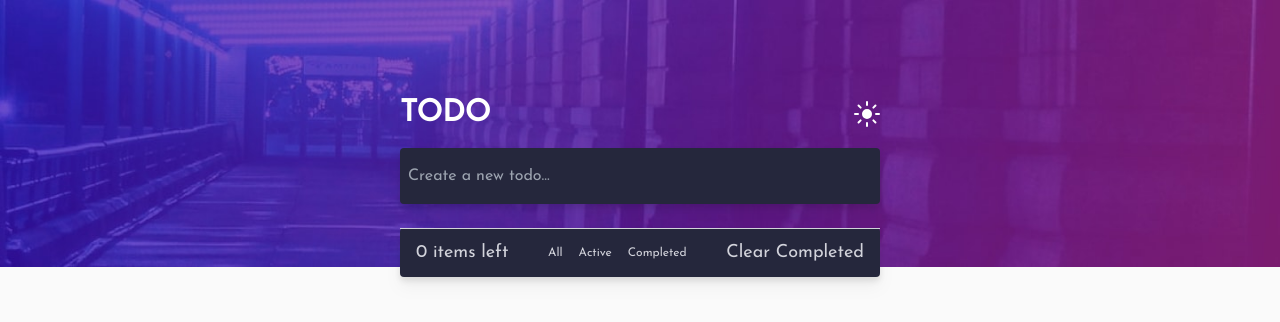
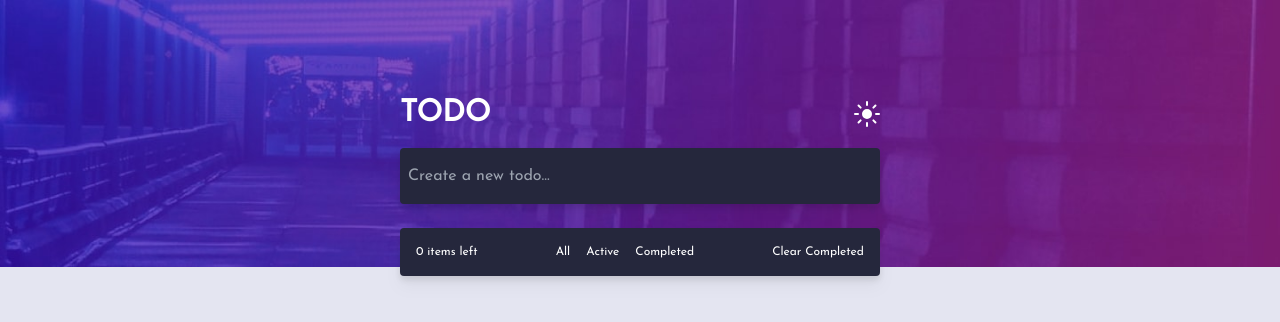
Before and after one commit to realAdif/Todo-redux, a React (Vite) app: page / in a window 1280 px wide. Shown: the top 322 px of the page. Built offline with nearby package versions, Linux system fonts and the light colour scheme.

Commit message:
Update styles in CreateTask, Filter, and ViewTask components

```diff
--- a/src/components/CreateTask.tsx
+++ b/src/components/CreateTask.tsx
@@ -18,7 +18,7 @@ function CreateTask() {
   return (
     <div className="bg-white dark:bg-very-dark-desaturated-blue drop-shadow-lg py-4 rounded flex items-center">
       <input
-        className="w-full outline-none mx-2 bg-transparent text-light-gray"
+        className="w-full outline-none mx-2 bg-transparent dark:text-white dark:placeholder-gray-400 "
         type="text"
         placeholder="Create a new todo..."
         value={taskText}
--- a/src/components/Filter.tsx
+++ b/src/components/Filter.tsx
@@ -1,6 +1,6 @@
 export default function Filter() {
   return (
-    <div className="md:hidden w-full bg-white dark:bg-very-dark-desaturated-blue mt-3 p-3 text-white rounded flex justify-center">
+    <div className="md:hidden mb-6 w-full text-french-gray  bg-white dark:bg-very-dark-desaturated-blue mt-3 p-3 rounded flex justify-center">
       <button className="mx-2">All</button>
       <button className="mx-2">Active</button>
       <button className="mx-2">Completed</button>
--- a/src/components/ViewTask.tsx
+++ b/src/components/ViewTask.tsx
@@ -15,7 +15,7 @@ function ViewTask() {
       {todos.map((todo: Todo) => (
         <div
           key={todo.id}
-          className="flex justify-between items-center py-4 px-4  even:border-y border-french-gray"
+          className="flex justify-between items-center py-4 px-4  even:border-y border-french-gray dark:border-dark-grayish-blue"
         >
           <div className="flex">
             <Checkbox isChecked={todo.completed} taskId={todo.id} />
@@ -28,14 +28,18 @@ function ViewTask() {
           </button>
         </div>
       ))}
-      <div className="flex justify-between text-xs text-french-gray p-4 border-t border-french-gray ">
-        <p>{todos.length} items left</p>
+      <div
+        className={`flex justify-between text-xs  p-4 ${
+          todos.length <= 0 && 'border-0'
+        } `}
+      >
+        <span>{todos.length} items left</span>
         <div className="hidden md:block">
           <button className="mx-2">All</button>
           <button className="mx-2">Active</button>
           <button className="mx-2">Completed</button>
         </div>
-        <p>Clear Completed</p>
+        <span className="hover:underline cursor-pointer">Clear Completed</span>
       </div>
     </div>
   );
--- a/src/index.css
+++ b/src/index.css
@@ -8,10 +8,10 @@
     @apply bg-very-dark-blue-dark;
   }
   body:not(.dark) {
-    @apply bg-light-gray;
+    @apply bg-lavender-web;
   }
   p {
-    @apply text-[18px];
+    @apply text-dark-grayish-blue dark:text-light-gray-dark font-semibold;
   }
   h1 {
     @apply text-3xl font-semibold;
--- a/tailwind.config.js
+++ b/tailwind.config.js
@@ -18,12 +18,10 @@ export default {
         'french-gray': 'hsl(233, 11%, 84%)',
         'cool-gray': ' hsl(236, 9%, 61%)',
         'dark-grayish-blue': 'hsl(235, 19%, 35%)',
-        'very-dark-blue': 'hsl(235, 19%, 35%)',
         // dark theme
         'very-dark-blue-dark': 'hsl(235, 21%, 11%)',
         'very-dark-desaturated-blue': 'hsl(235, 24%, 19%)',
         'light-gray-dark': 'hsl(234, 39%, 85%)',
-        'dark-grayish-blue-dark': 'hsl(236, 33%, 92%)',
         'very-dark-grayish-blue': 'hsl(234, 11%, 52%)',
         'very-dark-grayish-blue-dark': 'hsl(233, 14%, 35%)',
         'desaturated-blue': 'hsl(237, 14%, 26%)',
```
